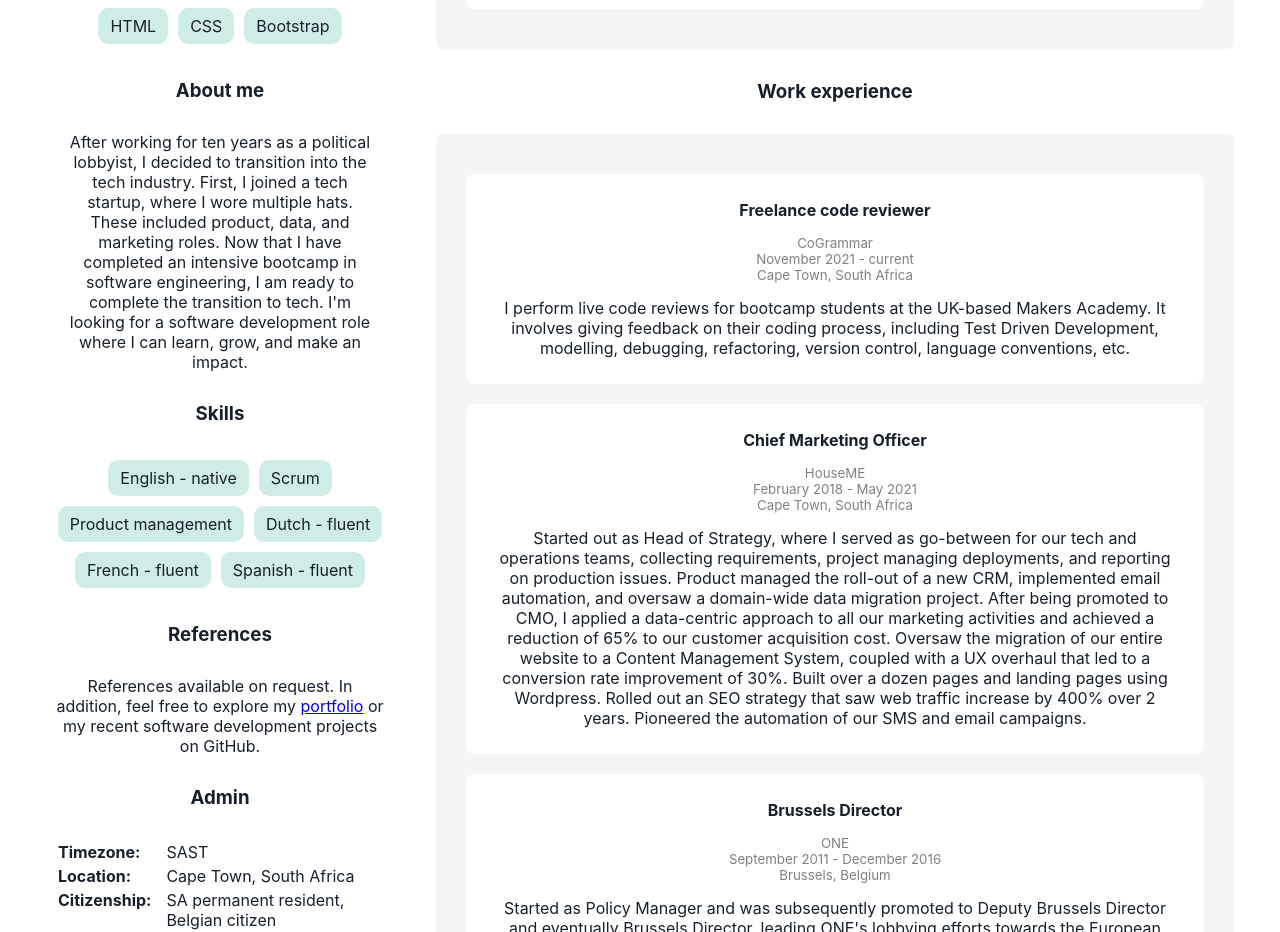
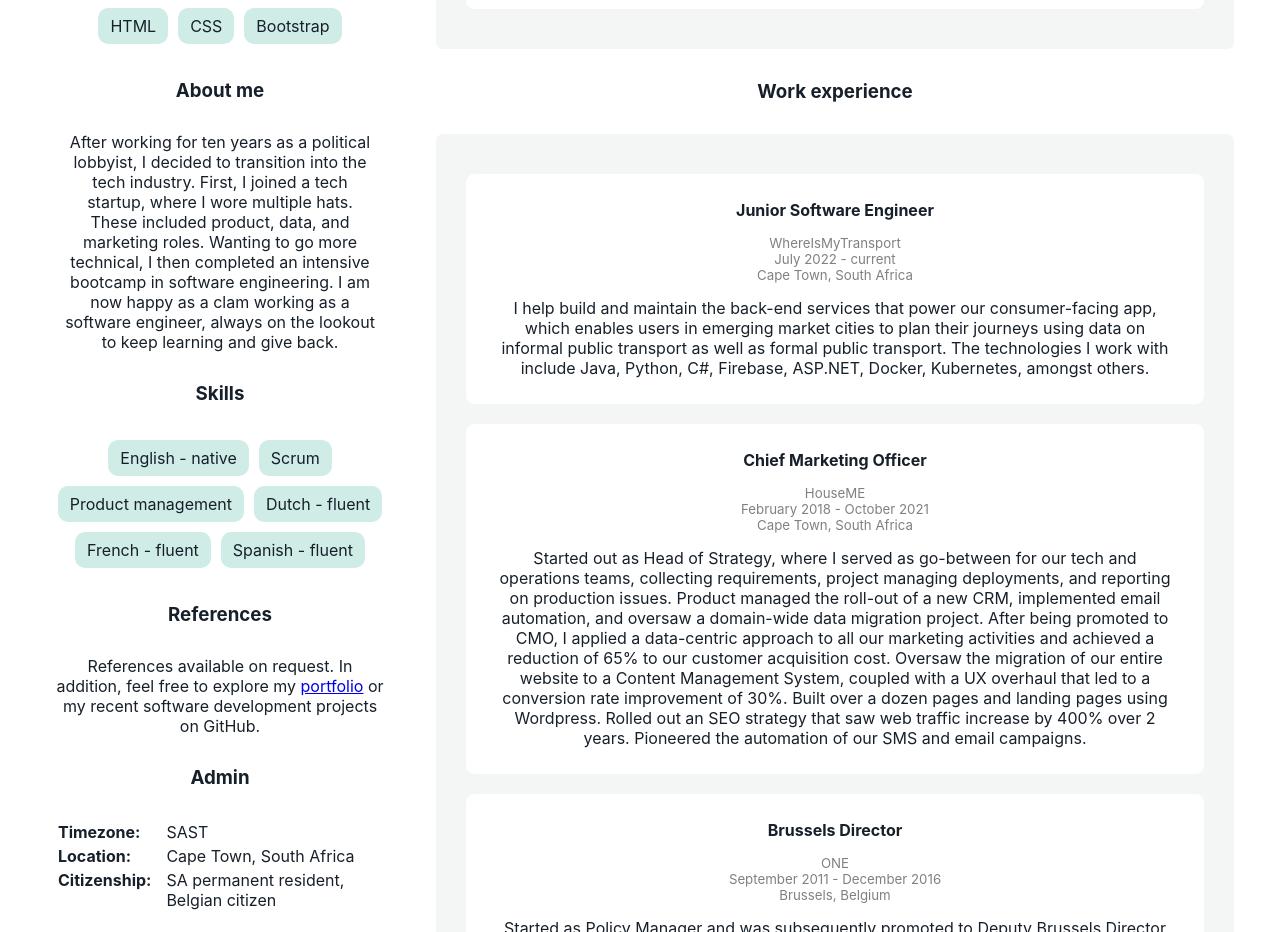
Before and after one commit to tamiragun/Portfolio-CV, a React (Create React App) app: page / in a window 1280 px wide. Shown: the part 1262-2194 px from the top of the page. Built offline with nearby package versions, Linux system fonts and the light colour scheme.

Commit message:
Update to add WhereIsMyTransport new job

```diff
--- a/src/components/about.js
+++ b/src/components/about.js
@@ -52,10 +52,10 @@ export class About extends React.Component {
             After working for ten years as a political lobbyist, I decided to
             transition into the tech industry. First, I joined a tech startup,
             where I wore multiple hats. These included product, data, and
-            marketing roles. Now that I have completed an intensive bootcamp in
-            software engineering, I am ready to complete the transition to tech.
-            I'm looking for a software development role where I can learn, grow,
-            and make an impact.
+            marketing roles. Wanting to go more technical, I then completed an
+            intensive bootcamp in software engineering. I am now happy as a clam
+            working as a software engineer, always on the lookout to keep
+            learning and give back.
           </p>
         </div>
       </div>
--- a/src/pages/CV.js
+++ b/src/pages/CV.js
@@ -129,17 +129,17 @@ const awards = [
 
 const workActivities = [
   {
-    title: "Freelance code reviewer",
-    institution: "CoGrammar",
-    dates: "November 2021 - current",
+    title: "Junior Software Engineer",
+    institution: "WhereIsMyTransport",
+    dates: "July 2022 - current",
     location: "Cape Town, South Africa",
     description:
-      "I perform live code reviews for bootcamp students at the UK-based Makers Academy. It involves giving feedback on their coding process, including Test Driven Development, modelling, debugging, refactoring, version control, language conventions, etc.",
+      "I help build and maintain the back-end services that power our consumer-facing app, which enables users in emerging market cities to plan their journeys using data on informal public transport as well as formal public transport. The technologies I work with include Java, Python, C#, Firebase, ASP.NET, Docker, Kubernetes, amongst others.",
   },
   {
     title: "Chief Marketing Officer",
     institution: "HouseME",
-    dates: "February 2018 - May 2021",
+    dates: "February 2018 - October 2021",
     location: "Cape Town, South Africa",
     description:
       "Started out as Head of Strategy, where I served as go-between for our tech and operations teams, collecting requirements, project managing deployments, and reporting on production issues. Product managed the roll-out of a new CRM, implemented email automation, and oversaw a domain-wide data migration project. After being promoted to CMO, I applied a data-centric approach to all our marketing activities and achieved a reduction of 65% to our customer acquisition cost. Oversaw the migration of our entire website to a Content Management System, coupled with a UX overhaul that led to a conversion rate improvement of 30%. Built over a dozen pages and landing pages using Wordpress. Rolled out an SEO strategy that saw web traffic increase by 400% over 2 years. Pioneered the automation of our SMS and email campaigns.",
```
